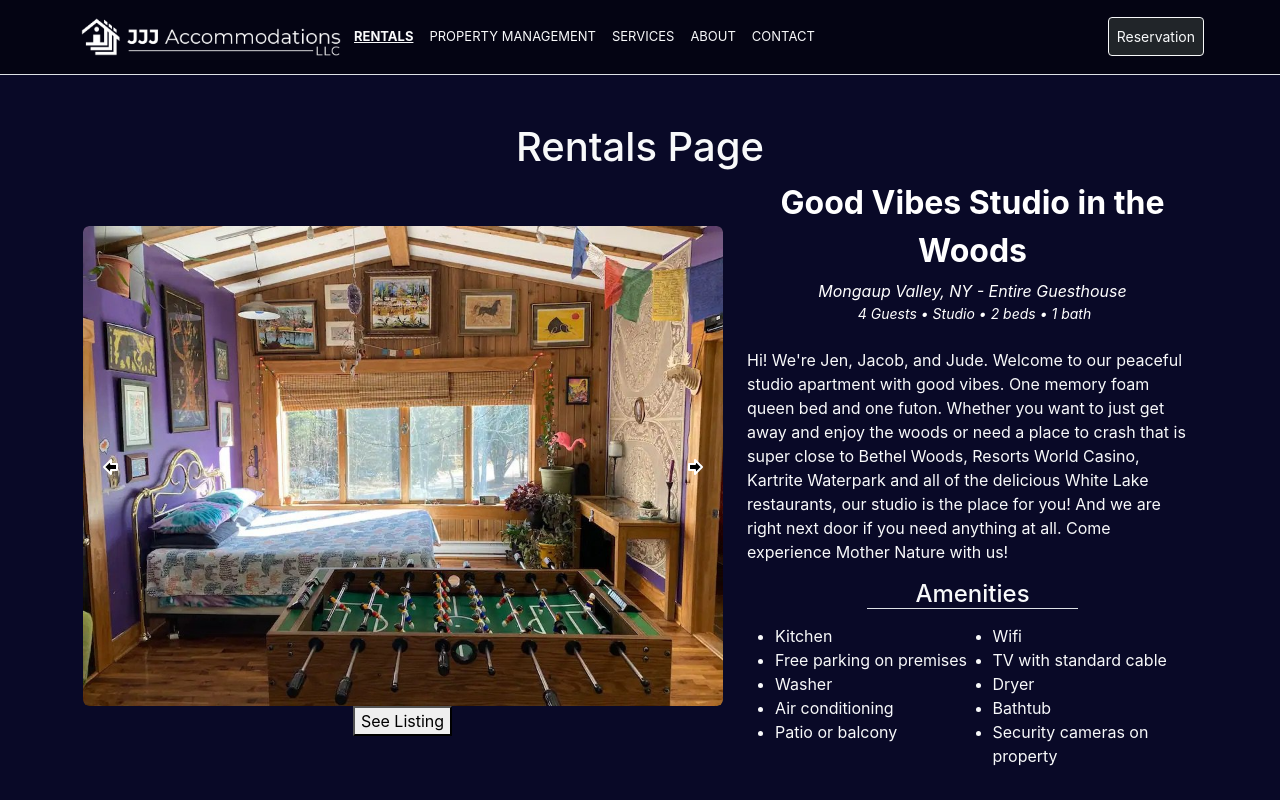
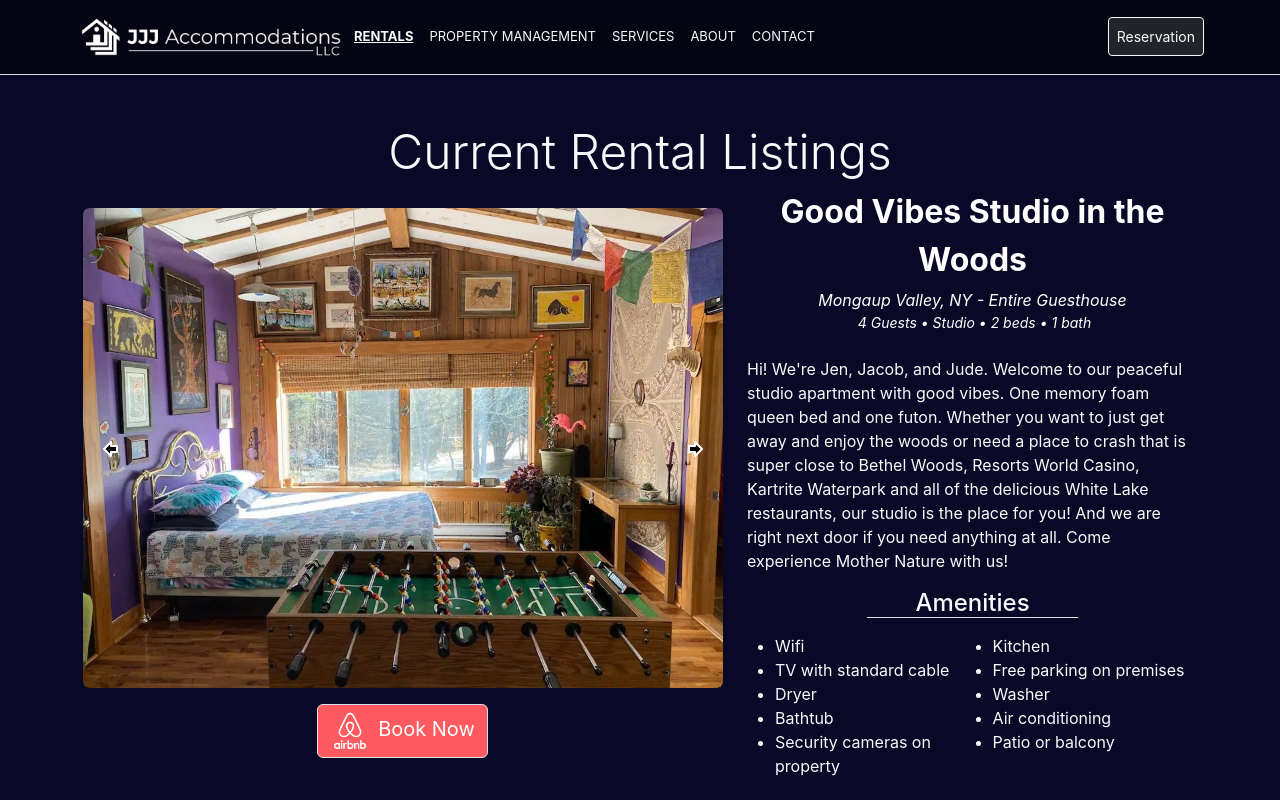
Before and after one commit to Jon-Grabowski/jjj-accommodations, a React (Create React App) app: page /rentals in a window 1280 px wide. Shown: the top 800 px of the page. Built offline with nearby package versions, Linux system fonts and the light colour scheme.

Commit message:
featureRental button link to airbnb

```diff
--- a/src/components/Rentals/FeaturedRental.js
+++ b/src/components/Rentals/FeaturedRental.js
@@ -1,9 +1,10 @@
 import React from 'react'
+import { Link } from 'react-router-dom'
 import FeaturedRentalCarousel from './FeaturedRentalCarousel'
 
 
 function FeaturedRental({rental}) {
-    const {name, images} = rental
+    const {images, bnbLink} = rental
 
     return (
         <div className="text-center m-auto" style={{maxWidth:'40rem'}}>
@@ -14,8 +15,14 @@ function FeaturedRental({rental}) {
                 </div>
 
             </div>
-            <div className="card-footer text-body-secondary">
-                <button>See Listing</button>
+            <div className="card-footer text-body-secondary mt-3">
+                <Link
+                    to={bnbLink}
+                    target="_blank"
+                    type="button"
+                    className='btn btn-dark fs-5 border'
+                    style={{backgroundColor:'#FF5A5F'}}
+                ><img style={{width:'40px'}} className='me-2' src='../images/social icons/airbnb-2-logo-white.png'/>Book Now</Link>
             </div>
         </div>
     )
--- a/src/components/Rentals/Rentals.js
+++ b/src/components/Rentals/Rentals.js
@@ -7,16 +7,13 @@ function Rentals() {
     const [featureRental, setFeatureRental] = useState(rentalProperties[0])
     const { name, description, details, type, location, amenities } = featureRental
 
-    const amenitiesListRight = amenities.map((amenity, index) => {
-        if (index%2 === 0) return <li>{amenity}</li>
+    const amenitiesListLeft = []
+    const amenitiesListRight = []
+
+    amenities.forEach((amenity, index)=>{
+        if (index%2 === 0) amenitiesListLeft.push(<li>{amenity}</li>)
+        else amenitiesListRight.push(<li>{amenity}</li>)
     })
-    const amenitiesListLeft = amenities.map((amenity, index) => {
-        if (index%2 !== 0) return <li>{amenity}</li>
-    })
-
-    // const detailsList = details.map((detail) => {
-    //     return <li className='list-group-item'>{detail}</li>
-    // })
 
     const detailsList = details.map((detail, index) => {
         if (index === details.length-1) return <span className='ms-1 fst-italic'>{detail}</span>
@@ -25,7 +22,7 @@ function Rentals() {
 
     return (
         <div className='mt-5 container-lg'>
-            <h1>Rentals Page</h1>
+            <h1 className='display-5'>Current Rental Listings</h1>
 
             <div className='row align-items-center'>
                 <div className='col-md-7'>
@@ -53,21 +50,7 @@ function Rentals() {
                         </div>
                     </div>
                 </div>
-
             </div>
-
-            {/* <div className='row'>
-                <div className='col-md-6'>
-                    <h3 className='border-bottom pb-1 fs-3'>Amenities</h3>
-                    <ul className='text-start'>
-                        {amenitiesList}
-                    </ul>
-                </div>
-                <div className="col-md-6">
-                    <h3 className='border-bottom pb-1 fs-3'>Details</h3>
-                    <p>{detailsList}</p>
-                </div>
-            </div> */}
 
             <div className='d-flex justify-content-center gap-3'>
 
--- a/src/components/Rentals/utilitiesRental.js
+++ b/src/components/Rentals/utilitiesRental.js
@@ -6,7 +6,8 @@ const rentalProperties = [
         type: 'Entire Guesthouse',
         location: 'Mongaup Valley, NY',
         amenities: ['Kitchen', 'Wifi', 'Free parking on premises', 'TV with standard cable', 'Washer', 'Dryer', 'Air conditioning', 'Bathtub', 'Patio or balcony',  'Security cameras on property'],
-        images: ['../images/rentals/vibes-studio/vibes-1.jpeg', '../images/rentals/vibes-studio/vibes-2.webp', '../images/rentals/vibes-studio/vibes-3.webp', '../images/rentals/vibes-studio/vibes-4.webp', '../images/rentals/vibes-studio/vibes-5.webp', '../images/rentals/vibes-studio/vibes-6.webp', '../images/rentals/vibes-studio/vibes-7.webp', '../images/rentals/vibes-studio/vibes-8.webp']
+        images: ['../images/rentals/vibes-studio/vibes-1.jpeg', '../images/rentals/vibes-studio/vibes-2.webp', '../images/rentals/vibes-studio/vibes-3.webp', '../images/rentals/vibes-studio/vibes-4.webp', '../images/rentals/vibes-studio/vibes-5.webp', '../images/rentals/vibes-studio/vibes-6.webp', '../images/rentals/vibes-studio/vibes-7.webp', '../images/rentals/vibes-studio/vibes-8.webp'],
+        bnbLink: 'https://www.airbnb.com/rooms/25569768?source_impression_id=p3_1711472795_5lKsDaCfrv7cwE%2B6'
     }
 ]
 
```
Also changed, not shown: public/images/social icons/airbnb-2-logo-white.png (added).
